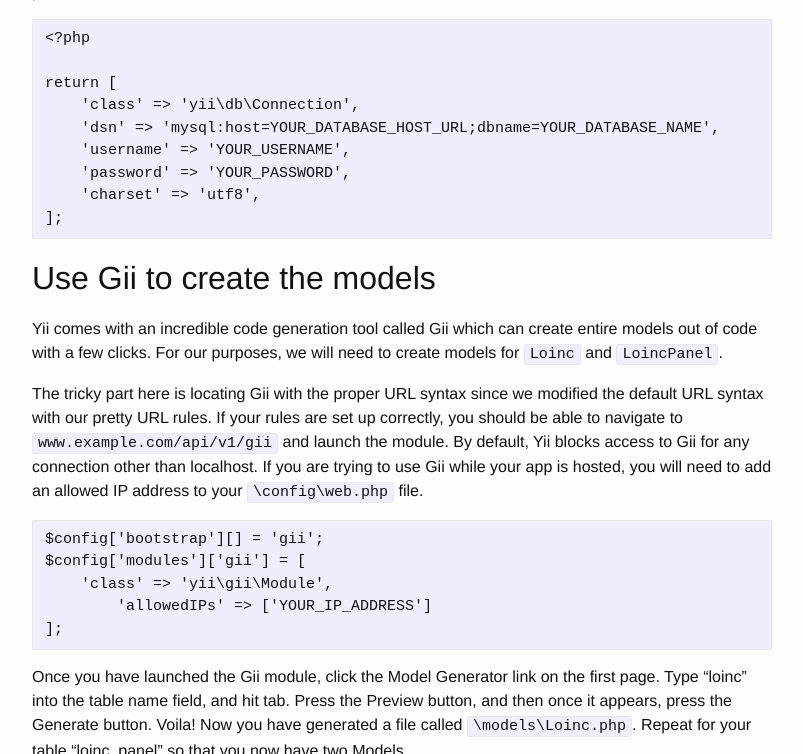
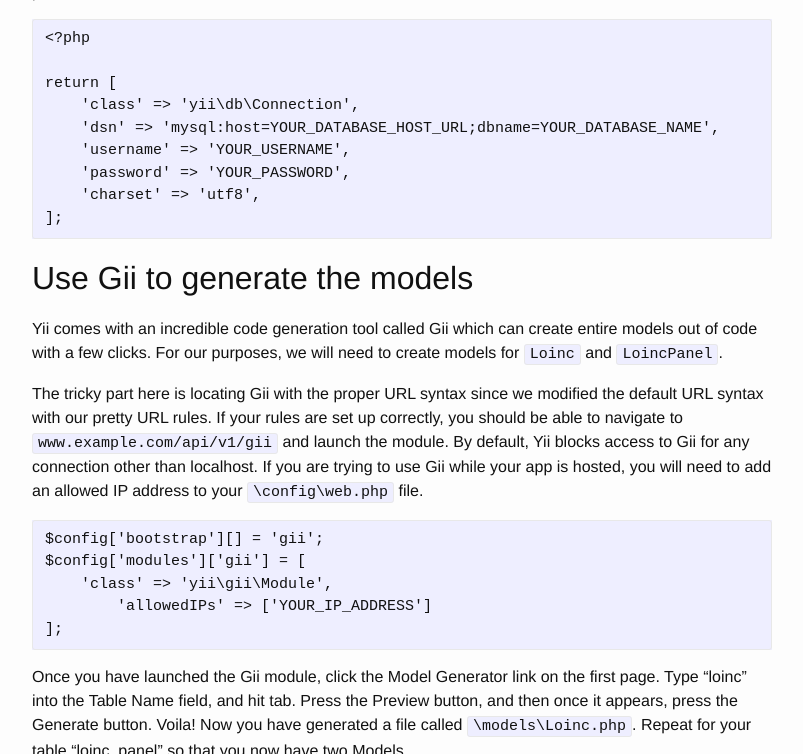
Before and after one commit to jrlegrand/jrlegrand.github.io, a Jekyll site: the page built from _posts/2016-02-15-restful-api-yii.markdown, in a window 1280 px wide and 900 px high, scrolled down 2499 px, cut to the strip 0-754 px from the top of the window. Shown: the whole strip, without its empty margins (238-1041 px from the left). Built offline with Jekyll 4.4.1, drawn with Linux system fonts in a browser that asks for light colours.

Commit message:
Update 2016-02-15-restful-api-yii.markdown

```diff
--- a/_posts/2016-02-15-restful-api-yii.markdown
+++ b/_posts/2016-02-15-restful-api-yii.markdown
@@ -103,7 +103,7 @@
 	];
 
 
-## Use Gii to create the models
+## Use Gii to generate the models
 
 Yii comes with an incredible code generation tool called Gii which can create entire models out of code with a few clicks.  For our purposes, we will need to create models for `Loinc` and `LoincPanel`.
 
@@ -115,7 +115,7 @@
 		'allowedIPs' => ['YOUR_IP_ADDRESS']
     ];
 
-Once you have launched the Gii module, click the Model Generator link on the first page.  Type "loinc" into the table name field, and hit tab.  Press the Preview button, and then once it appears, press the Generate button.  Voila!  Now you have generated a file called `\models\Loinc.php`.  Repeat for your table "loinc_panel" so that you now have two Models.
+Once you have launched the Gii module, click the Model Generator link on the first page.  Type "loinc" into the Table Name field, and hit tab.  Press the Preview button, and then once it appears, press the Generate button.  Voila!  Now you have generated a file called `\models\Loinc.php`.  Repeat for your table "loinc_panel" so that you now have two Models.
 
 ![Gii Model screen](http://coderx.io/img/gii.png)
 
```
